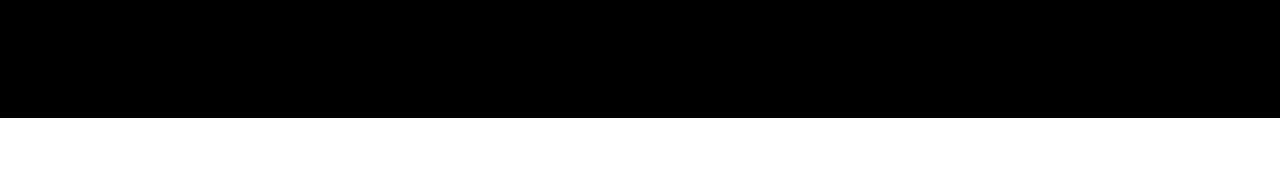
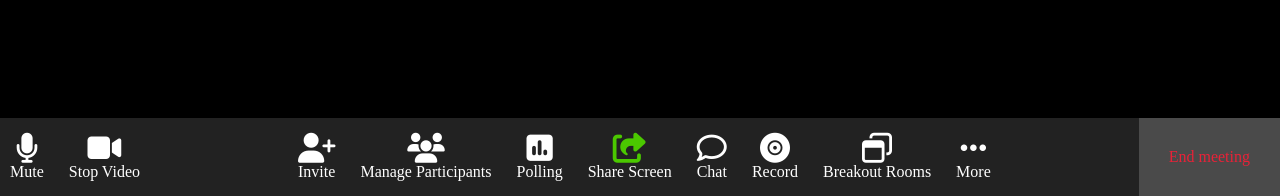
Before and after one commit to DavideGila/html-css-zoom, a plain HTML site: page index.html in a window 1280 px wide. Shown: the part 682-878 px from the top of the page. Before the commit the page ends 800 px from the top, so only its background shows below. Drawn offline with Linux system fonts and the light colour scheme.

Commit message:
completed footer

```diff
--- a/css/style.css
+++ b/css/style.css
@@ -15,6 +15,10 @@
 :root {
     --secondary-color: #FFFFFF;
     --primary-color: #000000;
+    --bg-footer: #222222;
+    --share-screen-color: #4BC800;
+    --bg-end-meeting: #4A4A4A;
+    --color-end-meeting: #E92238;
 }
 
 /* debug */
@@ -27,6 +31,23 @@
 .main-flex {
     display: flex;
     flex-flow: row wrap;
+}
+
+.footer-flex {
+    display: flex;
+    justify-content: space-between;
+    align-items: center;
+    align-content: center;
+}
+
+.flex-default {
+    display: flex;
+}
+
+.flex-center {
+    display: flex;
+    flex-direction: column;
+    align-items: center;
 }
 
 /* main */
@@ -88,3 +109,32 @@ main img {
     align-items: center;
     align-content: center;
 }
+
+/* footer */
+
+footer {
+    background: var(--bg-footer);
+    color: var(--secondary-color);
+}
+
+footer i {
+    font-size: 30px;
+}
+
+.padding-right {
+    padding-right: 25px;
+}
+
+#share-screen {
+    color: var(--share-screen-color)
+}
+
+#end-meeting {
+    background-color: var(--bg-end-meeting);
+    padding: 30px;
+    color: var(--color-end-meeting) ;
+}
+
+.margin {
+    margin: 15px 10px;
+}
--- a/index.html
+++ b/index.html
@@ -344,6 +344,67 @@
 
         </div>
     </main>
+
+    <footer class="footer-flex">
+        <div class="flex-default margin">
+            <div class="flex-center padding-right">
+                <i class="fa-solid fa-microphone"></i>
+                <div>Mute</div>
+            </div>
+            <div class="flex-center">
+                <i class="fa-solid fa-video"></i>
+                <div>Stop Video</div>
+            </div>
+
+        </div>
+
+        <div class="flex-default margin">
+            <div class="flex-center padding-right">
+                <i class="fa-solid fa-user-plus"></i>
+                <div>Invite</div>
+            </div>
+
+            <div class="flex-center padding-right">
+                <i class="fa-solid fa-users"></i>
+                <div>Manage Participants</div>
+            </div>
+
+            <div class="flex-center padding-right">
+                <i class="fa-solid fa-square-poll-vertical"></i>
+                <div>Polling</div>
+            </div>
+
+            <div class="flex-center padding-right">
+                <i class="fa-solid fa-share-from-square" id="share-screen"></i>
+                <div>Share Screen</div>
+            </div>
+
+            <div class="flex-center padding-right">
+                <i class="fa-regular fa-comment"></i>
+                <div>Chat</div>
+            </div>
+
+            <div class="flex-center padding-right">
+                <i class="fa-solid fa-record-vinyl"></i>
+                <div>Record</div>
+            </div>
+
+            <div class="flex-center padding-right">
+                <i class="fa-regular fa-window-restore"></i>
+                <div>Breakout Rooms</div>
+            </div>
+
+            <div class="flex-center" >
+                <i class="fa-solid fa-ellipsis"></i>
+                <div>More</div>
+            </div>
+
+        </div>
+
+        <div class="flex-center" id="end-meeting">
+            End meeting
+        </div>
+    </footer>
 </body>
 
 </html>
```
